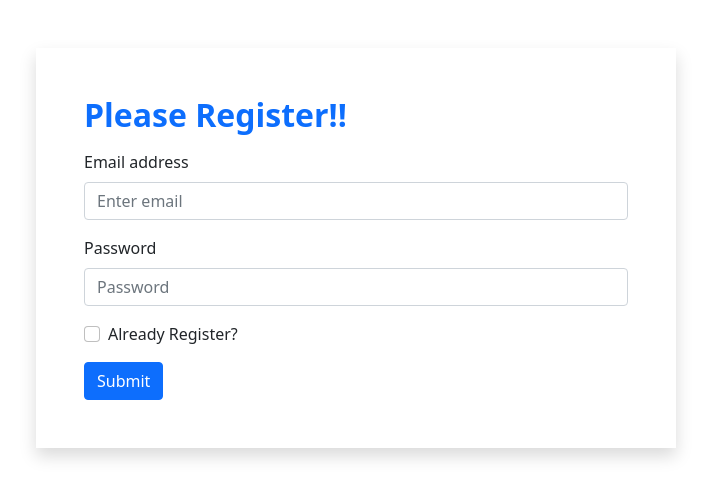
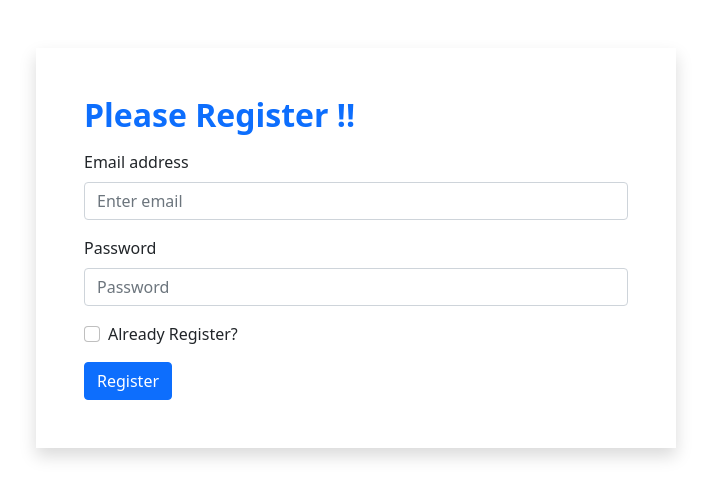
Before and after one commit to Rajebulalam/email-password-git, a React (Create React App) app: page / in a window 1280 px wide. Shown: the top 498 px of the page, without its empty margins (284-995 px from the left). Built offline with nearby package versions, Linux system fonts and the light colour scheme.

Commit message:
Toggle Register and log in tex and button with check box interaction

```diff
--- a/src/App.js
+++ b/src/App.js
@@ -60,7 +60,7 @@ function App() {
   return (
     <div className="App">
       <div className='w-50 mx-auto m-5 p-5 shadow'>
-        <h2 className='text-primary fw-bold mb-3'>Please Register!!</h2>
+        <h2 className='text-primary fw-bold mb-3'>Please {register ? 'Login' : 'Register'} !!</h2>
         <Form noValidate validated={validated} onSubmit={handleSubmit}>
           <Form.Group className="mb-3" controlId="formBasicEmail">
             <Form.Label>Email address</Form.Label>
@@ -79,7 +79,9 @@ function App() {
             <Form.Check onChange={handleRegister} type="checkbox" label="Already Register?" />
           </Form.Group>
           <Button variant="primary" type="submit">
-            Submit
+            {
+              register ? 'Log In' : 'Register'
+            }
           </Button>
         </Form>
       </div>
```
